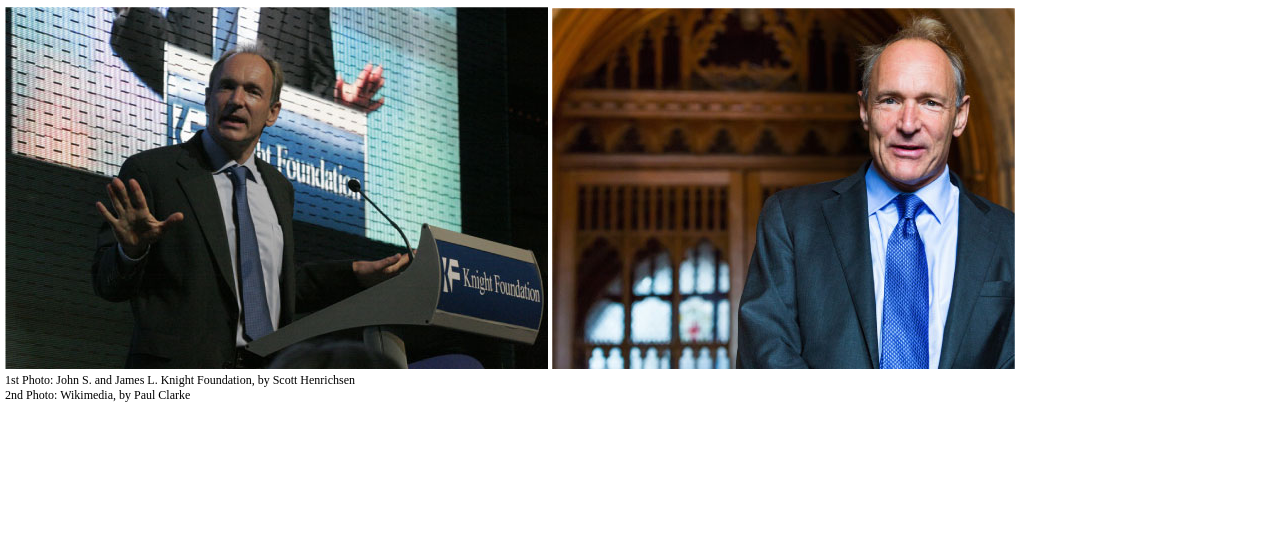
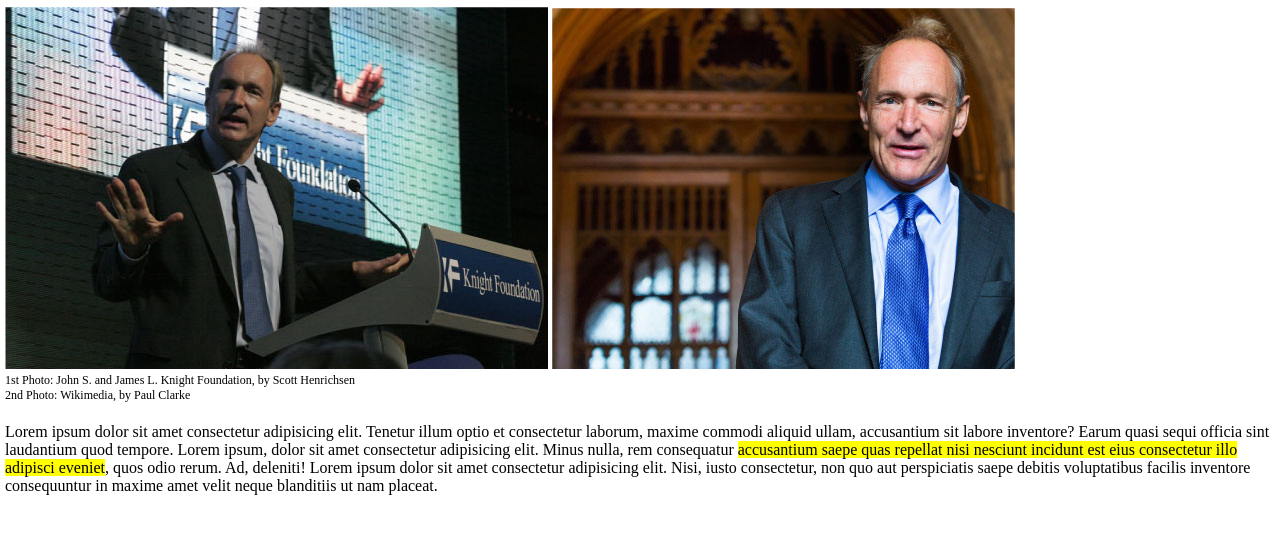
Before and after one commit to IsabellaCazzamali/html-css-booleaner, a plain HTML site: page index.html in a window 1280 px wide. Shown: the part 123-656 px from the top of the page. Drawn offline with Linux system fonts and the light colour scheme.

Commit message:
Add section 3 to The Booleaner
Added a paragraph

```diff
--- a/css/style.css
+++ b/css/style.css
@@ -39,3 +39,11 @@ section {
 .photo-caption {
     font-size: 12px;
 }
+
+p {
+    padding-top: 10px;
+}
+
+p > span {
+    background-color: yellow;
+}
--- a/index.html
+++ b/index.html
@@ -45,9 +45,12 @@
         <!-- End Tim Berners-Lee photos -->
 
         <section>
+            <p>
+                Lorem ipsum dolor sit amet consectetur adipisicing elit. Tenetur illum optio et consectetur laborum, maxime commodi aliquid ullam, accusantium sit labore inventore? Earum quasi sequi officia sint laudantium quod tempore. Lorem ipsum, dolor sit amet consectetur adipisicing elit. Minus nulla, rem consequatur <span>accusantium saepe quas repellat nisi nesciunt incidunt est eius consectetur illo adipisci eveniet</span>, quos odio rerum. Ad, deleniti! Lorem ipsum dolor sit amet consectetur adipisicing elit. Nisi, iusto consectetur, non quo aut perspiciatis saepe debitis voluptatibus facilis inventore consequuntur in maxime amet velit neque blanditiis ut nam placeat.
+            </p>
 
         </section>
-        <!--  -->
+        <!-- End section paragraph -->
 
         <section>
 
```
